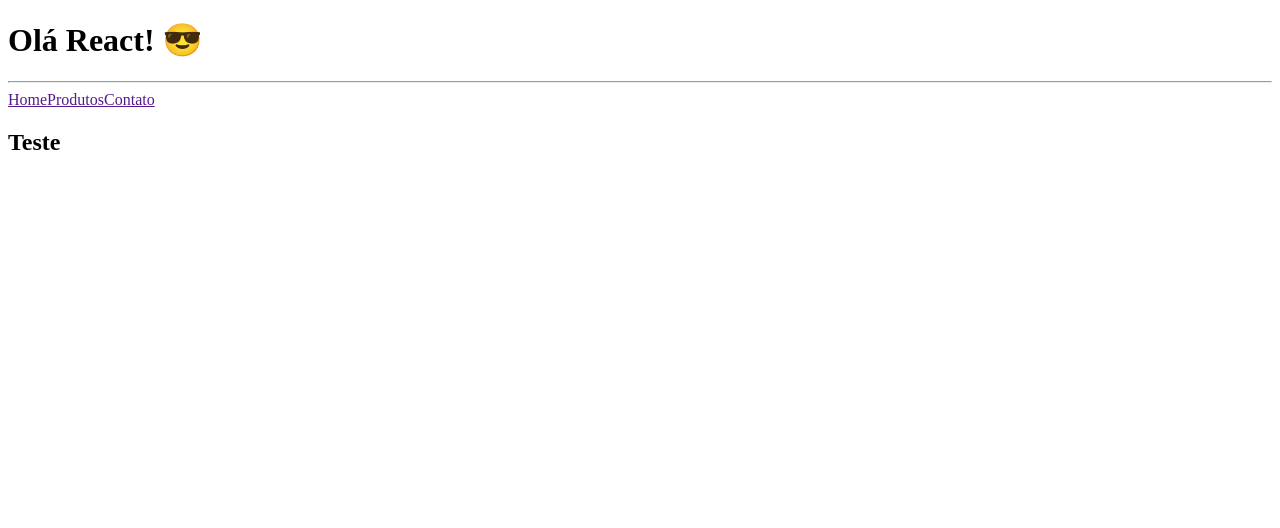
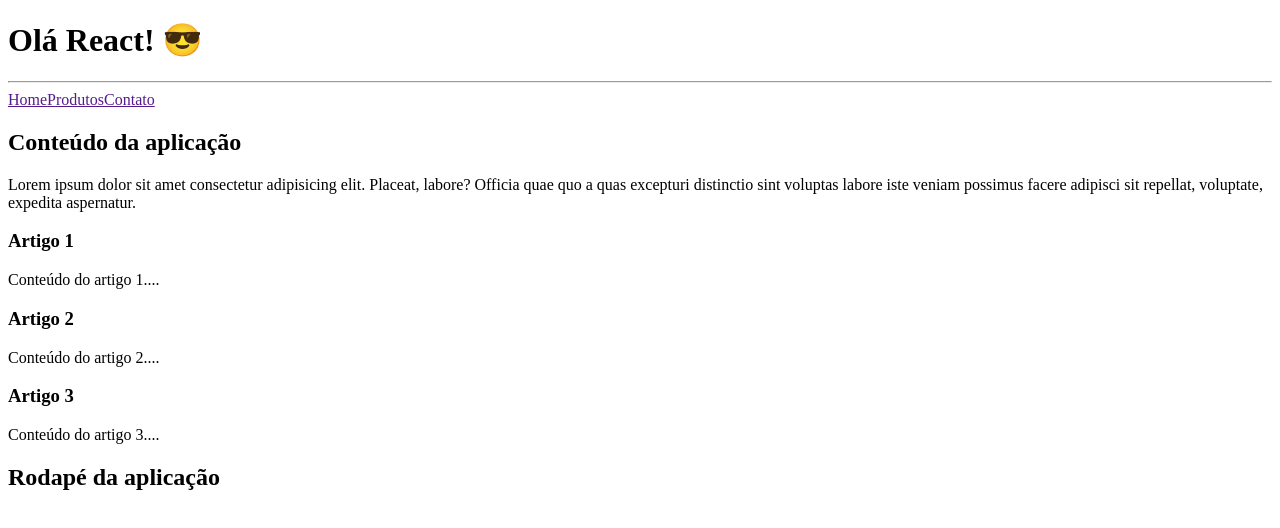
Before and after one commit to tiagotecinternet23/react-fundamentos, a React (Vite) app: page / in a window 1280 px wide. Shown: the top 528 px of the page. Built offline with nearby package versions, Linux system fonts and the light colour scheme.

Commit message:
Componente único no App

```diff
--- a/src/App.jsx
+++ b/src/App.jsx
@@ -19,8 +19,36 @@
                   situação. */}
 
       <main>
-        <h2>Teste</h2>
+        <section>
+          <h2>Conteúdo da aplicação</h2>
+
+          <p>
+            Lorem ipsum dolor sit amet consectetur adipisicing elit. Placeat,
+            labore? Officia quae quo a quas excepturi distinctio sint voluptas
+            labore iste veniam possimus facere adipisci sit repellat, voluptate,
+            expedita aspernatur.
+          </p>
+
+          <article>
+            <h3>Artigo 1</h3>
+            <p>Conteúdo do artigo 1....</p>
+          </article>
+
+          <article>
+            <h3>Artigo 2</h3>
+            <p>Conteúdo do artigo 2....</p>
+          </article>
+
+          <article>
+            <h3>Artigo 3</h3>
+            <p>Conteúdo do artigo 3....</p>
+          </article>
+        </section>
       </main>
+
+      <footer>
+        <h2>Rodapé da aplicação</h2>
+      </footer>
     </>
   );
 }
```
